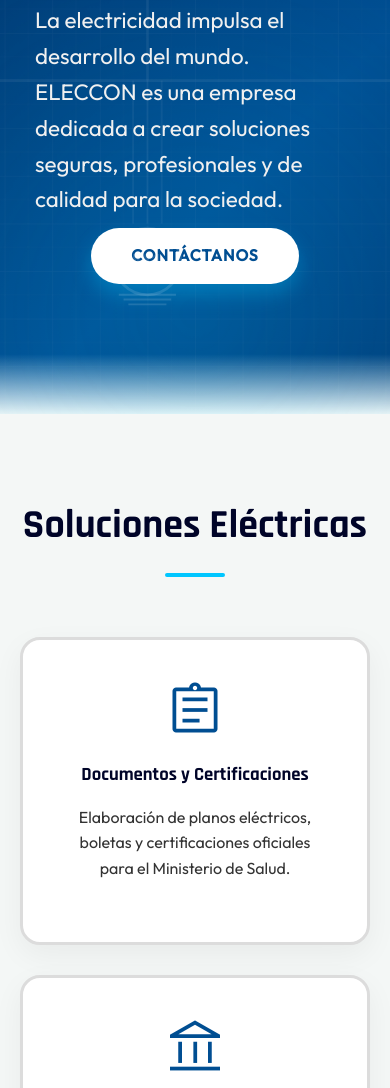
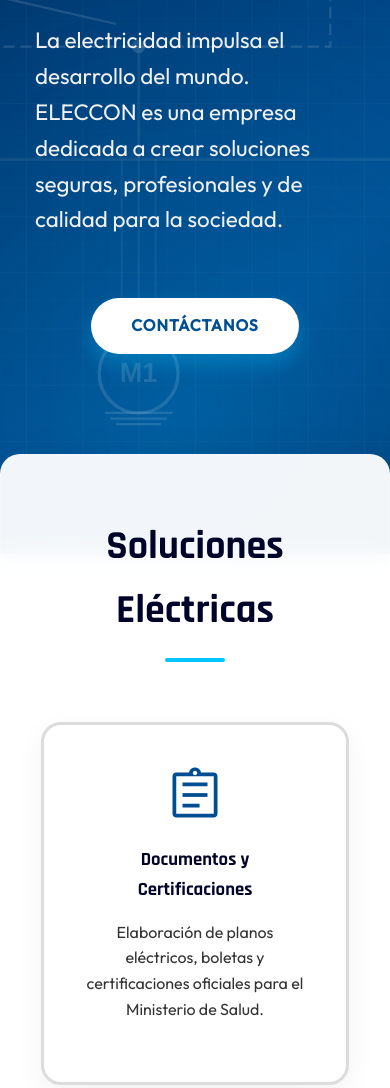
Before and after one commit to EmmanuelCVC/webpage, a plain HTML site: page index.html in a window 390 px wide. Shown: the part 348-1436 px from the top of the page. Drawn offline with nearby package versions, Linux system fonts and the light colour scheme.

Commit message:
Add floating services card and adjust hero spacing
Add a "floating-services" class to the Services section and introduce styles to present the section container as a semi-opaque, blurred card that overlaps the hero (rounded corners, padding, shadow, slight negative top margin and border). Adjustments to layout/spacing: increase nav hover bottom padding (100 -> 200), remove a background gradient overlay, increase .hero-slide gap (10 -> 30), and change #hero-cta-wrapper to use margin-top and unset bottom positioning. These changes improve visual hierarchy and spacing between the hero and services sections.

```diff
--- a/index.html
+++ b/index.html
@@ -445,7 +445,7 @@
             </div>
         </section>
 
-        <section id="services">
+        <section id="services" class="floating-services">
             <div class="container">
                 <h2 class="section-title">Soluciones Eléctricas</h2>
                 <div class="services-grid" style="grid-template-columns: repeat(auto-fit, minmax(280px, 1fr));">
--- a/styles.css
+++ b/styles.css
@@ -96,7 +96,7 @@
     justify-content: center;
     position: relative;
     padding-top: 150px;
-    padding-bottom: 100px;
+    padding-bottom: 200px;
     overflow: hidden;
     box-sizing: border-box;
 }
@@ -122,7 +122,6 @@
     width: 100%;
     height: 100%;
     z-index: 1;
-    background: linear-gradient(to top, #f4f7f6 0%, transparent 60px);
 }
 
 #hero::before {
@@ -348,6 +347,22 @@
 }
 
 /* Services */
+.floating-services {
+    padding-top: 0;
+}
+
+.floating-services .container {
+    background: rgba(255, 255, 255, 0.95);
+    backdrop-filter: blur(10px);
+    border-radius: 20px;
+    padding: 60px 40px;
+    box-shadow: 0 20px 50px rgba(0, 0, 0, 0.15);
+    margin-top: -100px;
+    position: relative;
+    z-index: 20;
+    border: 1px solid rgba(255, 255, 255, 0.2);
+}
+
 .services-grid {
     display: grid;
     grid-template-columns: repeat(auto-fit, minmax(300px, 1fr));
@@ -711,7 +726,7 @@
     .hero-slide {
         flex-direction: column;
         align-items: flex-start;
-        gap: 10px;
+        gap: 30px;
     }
 
     .hero-slide h2 {
@@ -724,7 +739,8 @@
 
     #hero-cta-wrapper {
         justify-content: center;
-        bottom: 30px;
+        margin-top: 60px;
+        bottom: auto;
     }
 
     #main-header .container {
```
